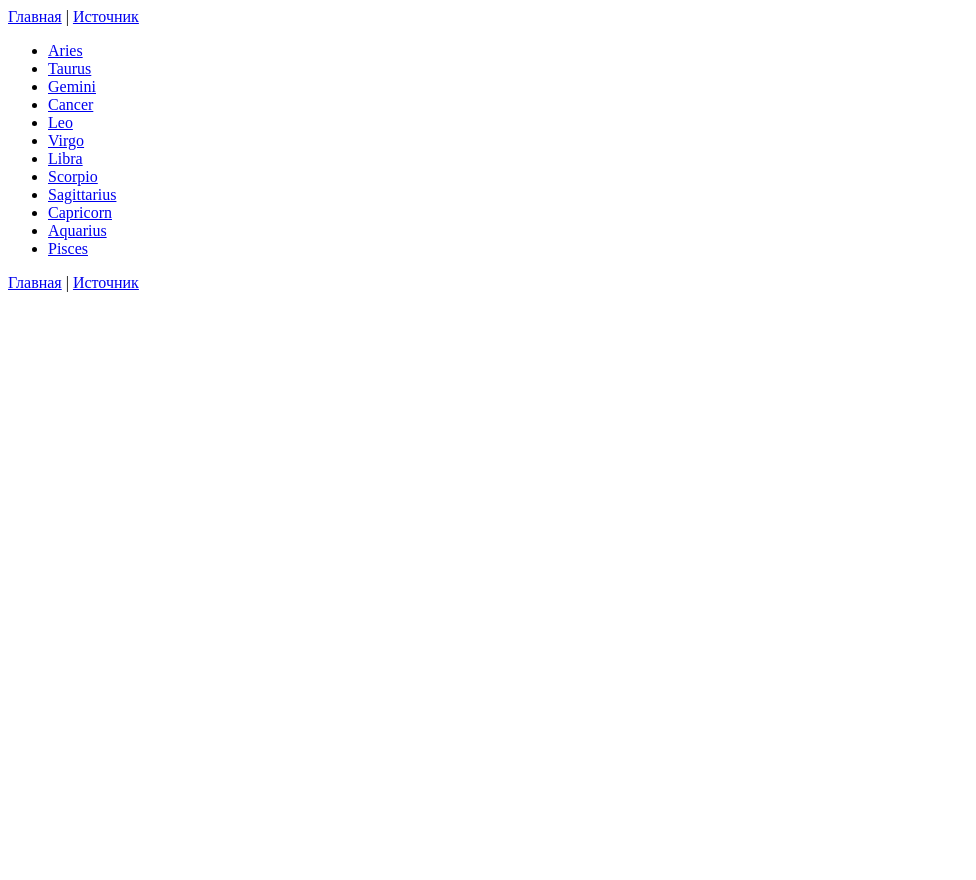
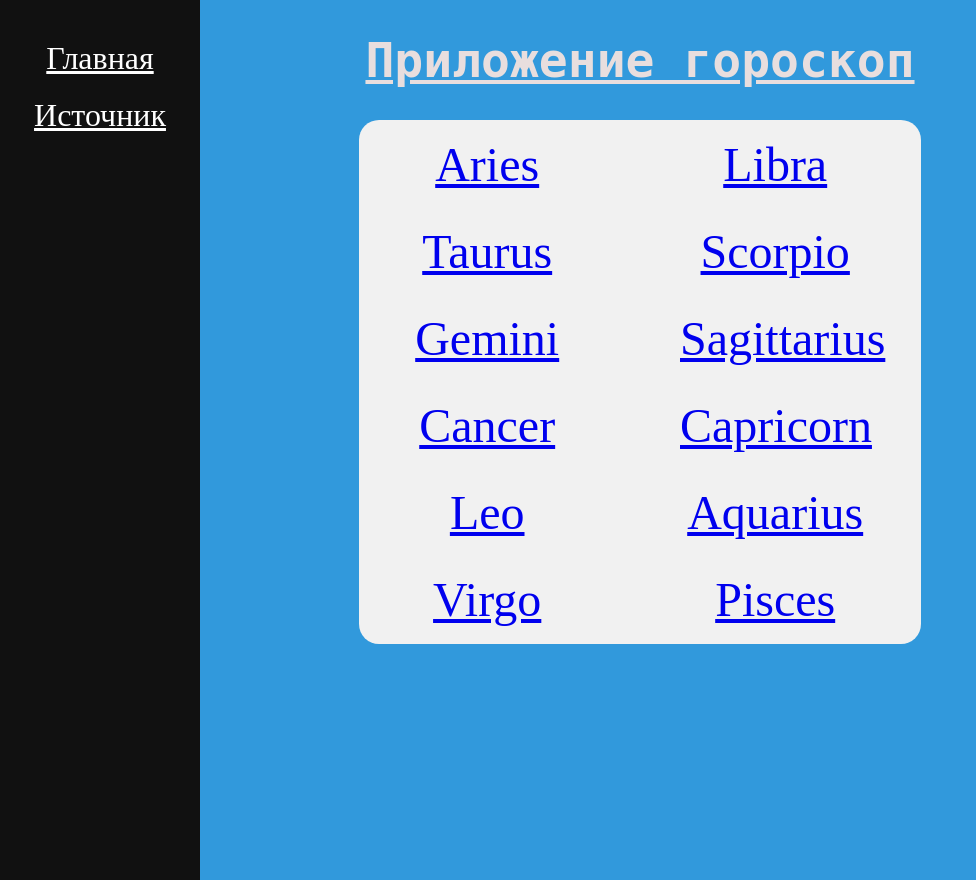
Before and after one commit to TemirlanBulebaev/my_page1, a Django app: page /horoscope/ in a window 1280 px wide. Shown: the whole page, without its empty margins (0-976 px from the left). Run offline with Django 4.2, Linux system fonts and the light colour scheme.

Commit message:
Изменения css

```diff
--- /dev/null
+++ b/horoscope/static/horoscope/css/index.css
@@ -0,0 +1,31 @@
+ul{
+    -webkit-column-count: 2;
+    -moz-column-count: 2;
+    column-count: 2;
+    list-style-type: none;
+    background-color: #f1f1f1;
+    width: 90%;
+    max-width: 35rem;
+    border-radius: 20px;
+    margin: 2rem auto;
+    padding: 1px;
+}
+
+ul li {
+    text-align: center;
+    width: 70%;
+    font-size: 3rem;
+    padding: 1rem 2rem;
+}
+
+ul a:hover, ul a:active {
+  color: #eca8b5;
+}
+
+h1 {
+    color: #e8dede;
+    text-align: center;
+    font-family: "Andale Mono", AndaleMono, monospace;
+    font-size: 48px;
+    text-decoration: underline;
+}
--- a/horoscope/templates/horoscope/index.html
+++ b/horoscope/templates/horoscope/index.html
@@ -1,20 +1,23 @@
 {% extends 'base.html' %}
 
+{% load static %}
+
+{% block css_additional %}
+    <link rel="stylesheet" href="{% static 'horoscope/css/index.css' %}">
+{% endblock %}
 
 {% block title %}
     Меню
 {% endblock %}
 
 {% block content %}
-
-    {% include 'includes/navbar.html' %}
-
-    <ul>
-        {% for zodiac in zodiacs %}
-            <li><a href="{% url 'horoscope-name' sign_zodiac=zodiac%}">{{ zodiac|title}}</a></li>
-        {% endfor %}
-    </ul>
-
-    {% include 'includes/navbar.html' %}
+    <h1>Приложение гороскоп</h1>
+    {% include 'includes/navbar.html' only %}
+        <ul>
+            {% for zodiac in zodiacs %}
+                <li><a href="{% url 'horoscope-name' sign_zodiac=zodiac%}">{{ zodiac|title}}</a></li>
+            {% endfor %}
+        </ul>
+    {% include 'includes/navbar.html' only %}
 
 {% endblock %}
--- a/horoscope/templates/includes/navbar.html
+++ b/horoscope/templates/includes/navbar.html
@@ -1,4 +1,4 @@
 <nav>
-    <a href="{% url 'horoscope-index' %}">Главная</a> |
+    <a href="{% url 'horoscope-index' %}">Главная</a>
     <a href="https://skio.ru/latin/zodiac.php">Источник</a>
 </nav>
--- a/horoscope/views.py
+++ b/horoscope/views.py
@@ -30,9 +30,10 @@ def index(request):
 
 def get_info_about_sign_zodiac(request, sign_zodiac: str):
     description = zodiac_dict.get(sign_zodiac)
+    zodiacs = list(zodiac_dict)
     data = {
         "description" : description,
-        "sign" : sign_zodiac
+        "zodiacs" : zodiacs,
     }
     return render(request,"horoscope/info_zodiac.html", context=data)
 
--- a/my_page/settings.py
+++ b/my_page/settings.py
@@ -119,6 +119,9 @@ USE_TZ = True
 # https://docs.djangoproject.com/en/4.0/howto/static-files/
 
 STATIC_URL = 'static/'
+STATICFILES_DIRS = [
+    BASE_DIR / 'static'
+]
 
 # Default primary key field type
 # https://docs.djangoproject.com/en/4.0/ref/settings/#default-auto-field
--- /dev/null
+++ b/static/css/base.css
@@ -0,0 +1,28 @@
+html{
+    background-color: #3199dc;
+}
+
+nav {
+    text-align: center;
+    color: white;
+    font-size: 2rem;
+    height: 100%;
+    width: 200px;
+    position: fixed;
+    z-index: 1;
+    top: 0;
+    left: 0;
+    background-color: #111;
+    overflow-x: hidden;
+    padding-top: 20px;
+}
+nav a {
+    color: white;
+    display: block;
+    font-size: 2rem;
+    margin: 20px;
+}
+
+nav a:hover, ul a:active {
+  color: #eca8b5;
+}
--- a/templates/base.html
+++ b/templates/base.html
@@ -1,8 +1,12 @@
+{% load static %}
 <!DOCTYPE html>
 <html lang="en">
 <head>
     <meta charset="UTF-8">
     <title>{% block title %} {% endblock %}</title>
+    <link rel="stylesheet" href="{% static 'css/base.css' %}">
+
+    {% block css_additional %} {% endblock %}
 </head>
 <body>
     {% block content %} {% endblock %}
```
Also changed, not shown: horoscope/static/horoscope/css/info.css (added, +13 -0 lines), horoscope/templates/horoscope/info_zodiac.html (+6 -1 lines).
